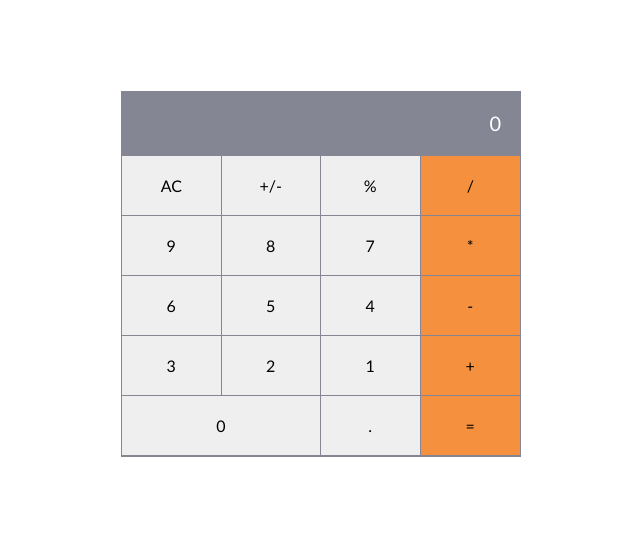
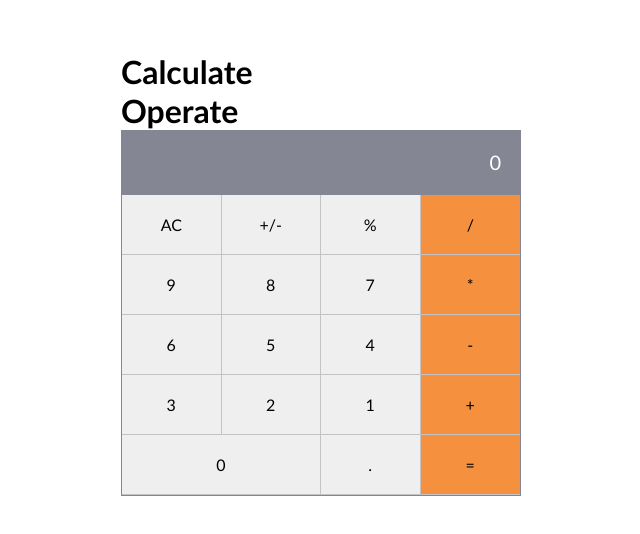
Before and after one commit to Nasirkhan294/math-magicians, a React (Create React App) app: page / in a window 1280 px wide. Shown: the part 126-660 px from the top of the page, without its empty margins (319-959 px from the left). Built offline with nearby package versions, Linux system fonts and the light colour scheme.

Commit message:
Created a folder structure

```diff
--- /dev/null
+++ b/src/components/Button.js
@@ -0,0 +1,7 @@
+import PropTypes from 'prop-types';
+
+const Button = ({ label }) => <button type="button" className="cal-btn">{label}</button>;
+
+Button.propTypes = { label: PropTypes.string.isRequired };
+
+export default Button;
--- a/src/components/Calculator.css
+++ b/src/components/Calculator.css
@@ -37,14 +37,15 @@
   flex: 1 1 33.3333%;
   min-height: 60px;
   border: none;
-  border-right: 1px solid #858694;
-  border-bottom: 1px solid #858694;
+  border-right: 1px solid #c3c3c3;
+  border-bottom: 1px solid #c3c3c3;
   outline: none;
   font-size: 16px;
 }
 
 .cal-btn:hover {
   background-color: #d3d3d4;
+  color: #de6b0c;
 }
 
 .cal-operators .cal-btn {
@@ -54,6 +55,7 @@
 
 .cal-operators .cal-btn:hover {
   background-color: #de6b0c;
+  color: #fff;
 }
 
 .cal-digits .cal-btn:nth-of-type(13) {
--- a/src/components/Calculator.js
+++ b/src/components/Calculator.js
@@ -1,19 +1,13 @@
-import PropTypes from 'prop-types';
+import Button from './Button';
+import Calculate from './logic/Calculate';
+import Operate from './logic/Operate';
 import './Calculator.css';
-
-// Child Component
-function Button({ label }) {
-  return (
-    <button type="button" className="cal-btn">
-      {label}
-    </button>
-  );
-}
-
-Button.propTypes = { label: PropTypes.string.isRequired };
 
 export default function Calculator() {
   return (
+    <>
+      <Calculate />
+      <Operate />
       <div className="calculator">
         <div className="cal-display">0</div>
         <div className="buttons-wrapper">
@@ -42,5 +36,6 @@ export default function Calculator() {
           </div>
         </div>
       </div>
+    </>
   );
 }
--- /dev/null
+++ b/src/components/logic/Calculate.js
@@ -0,0 +1,3 @@
+const Calculate = () => <h1>Calculate</h1>;
+
+export default Calculate;
--- /dev/null
+++ b/src/components/logic/Operate.js
@@ -0,0 +1,3 @@
+const Operate = () => <h1>Operate</h1>;
+
+export default Operate;
```
Lines whose indentation alone changed are shown as unchanged.
